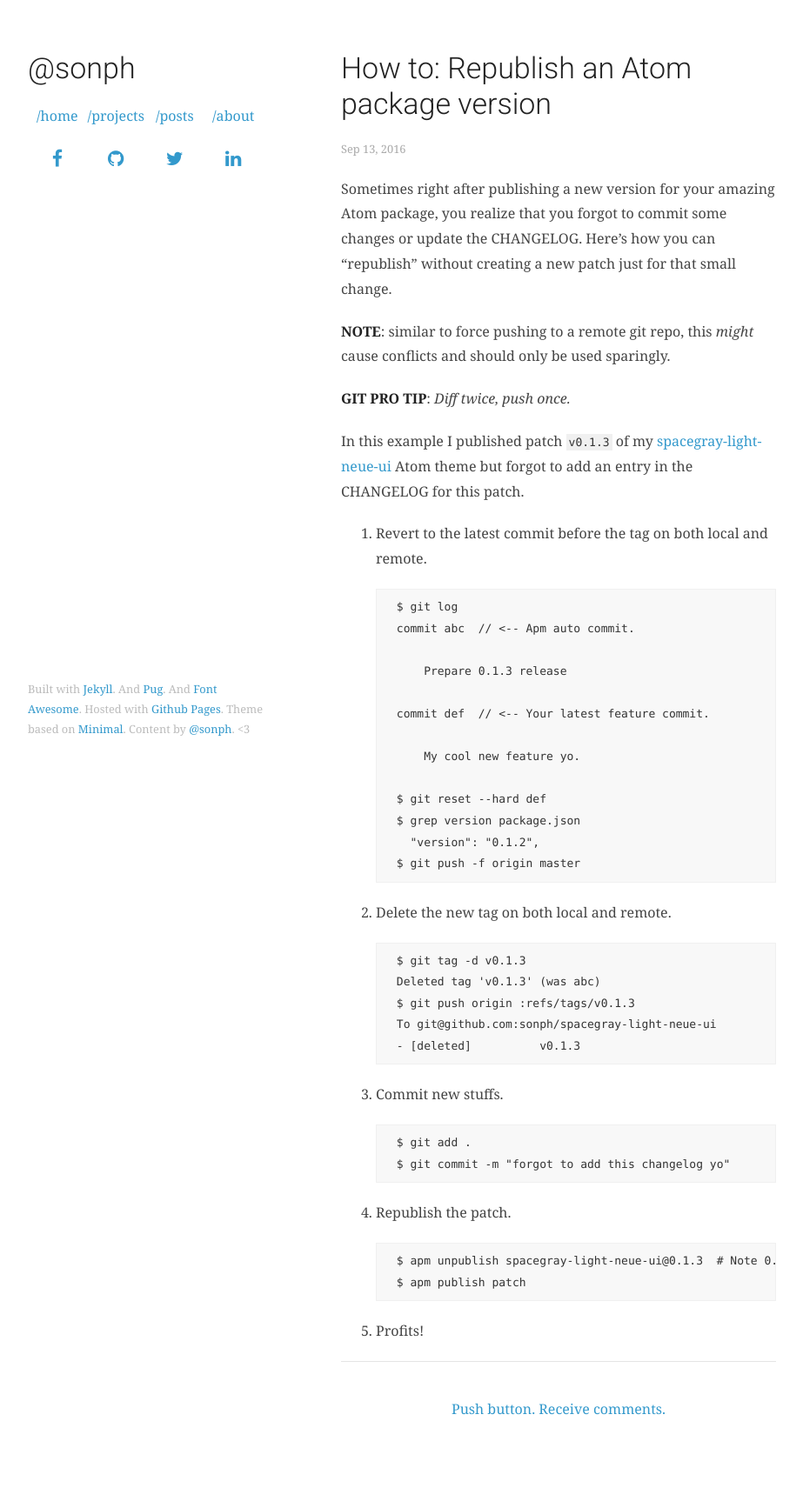
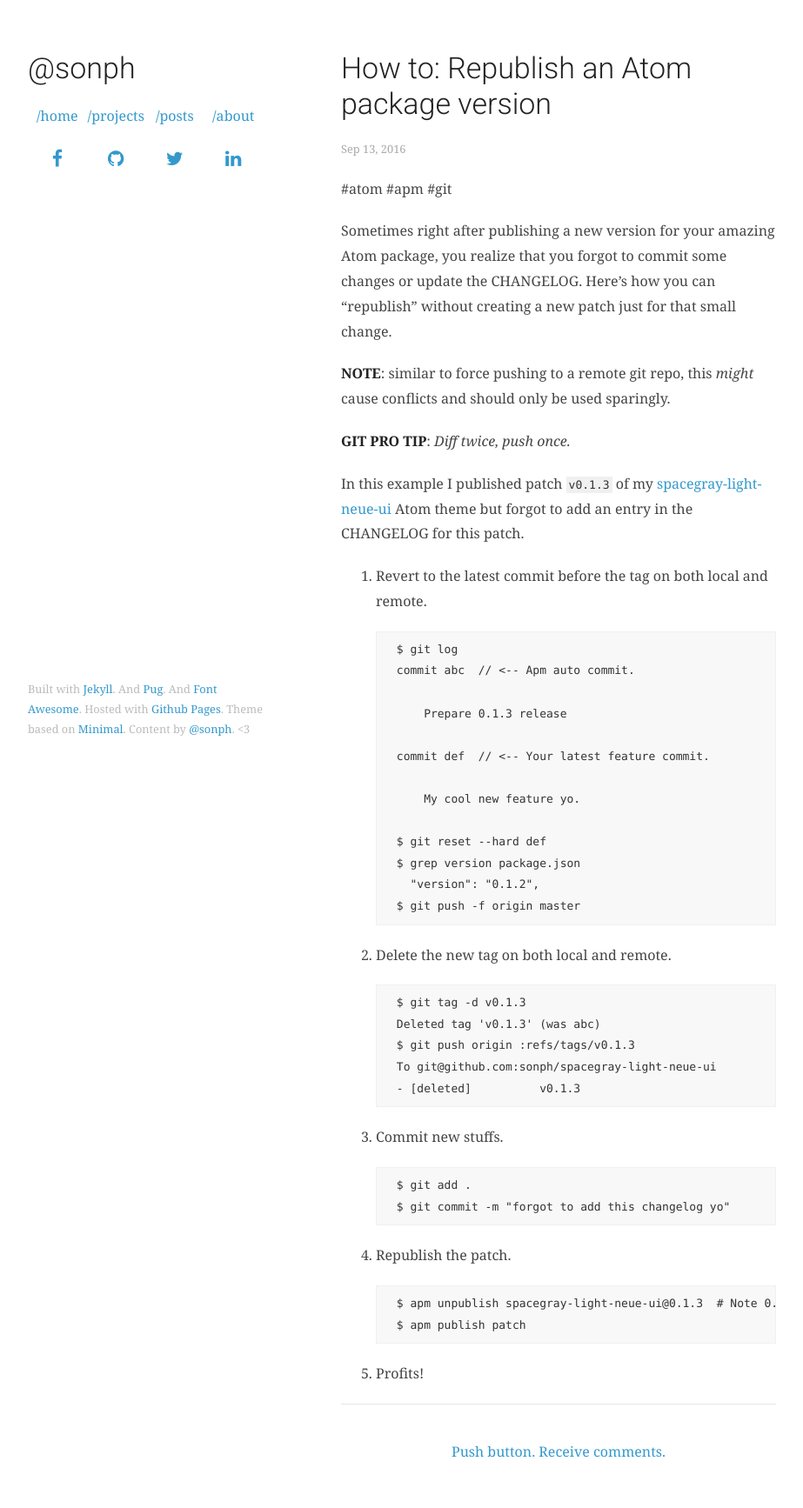
Before and after one commit to sonph/something, a Jekyll site: the page built from _posts/2016-09-13-republish-an-atom-package-version.md, in a window 1280 px wide. Shown: the whole page at 87% size, without its empty margins (178-1101 px from the left). Built offline with Jekyll 4.4.1, drawn with Linux system fonts in a browser that asks for light colours; some web fonts are replaced; before the commit the page ends 1685 px from its top, so only the background shows below that.

Commit message:
show post tags

```diff
--- a/_layouts/post.html
+++ b/_layouts/post.html
@@ -1,7 +1,9 @@
 ---
 layout: default
 ---
- <article class="post"><div class="post-header"><h1 class="post-title">{{ page.title }}</h1><p class="post-meta post-date"><time>{{ page.date | date: "%b %-d, %Y" }}</time></p></div><div class="post-content">{{ content }}</div><hr/><div class="post-comments"><div class="text-center"><a onclick="load_disqus();return false;" id="pushcomments">Push button. Receive comments.</a></div><div id="disqus_thread"></div><script>var disqus_config = function () {
+ <article class="post"><div class="post-header"><h1 class="post-title">{{ page.title }}</h1><p class="post-meta post-date"><time>{{ page.date | date: "%b %-d, %Y" }}</time></p><p class="post-meta post-tag">{% for tags in page.tags %}
+#{{tags}}
+{% endfor %}</p></div><div class="post-content">{{ content }}</div><hr/><div class="post-comments"><div class="text-center"><a onclick="load_disqus();return false;" id="pushcomments">Push button. Receive comments.</a></div><div id="disqus_thread"></div><script>var disqus_config = function () {
     this.page.url = '{{ site.url }}{{ page.url }}';
     this.page.identifier = '{{ page.id }}';
 };
--- a/_pug/layouts/post.pug
+++ b/_pug/layouts/post.pug
@@ -7,6 +7,10 @@
     h1.post-title {{ page.title }}
     p.post-meta.post-date
       time {{ page.date | date: "%b %-d, %Y" }}
+    p.post-meta.post-tag
+      | {% for tags in page.tags %}
+      | \#{{tags}}
+      | {% endfor %}
 
   .post-content {{ content }}
 
```
